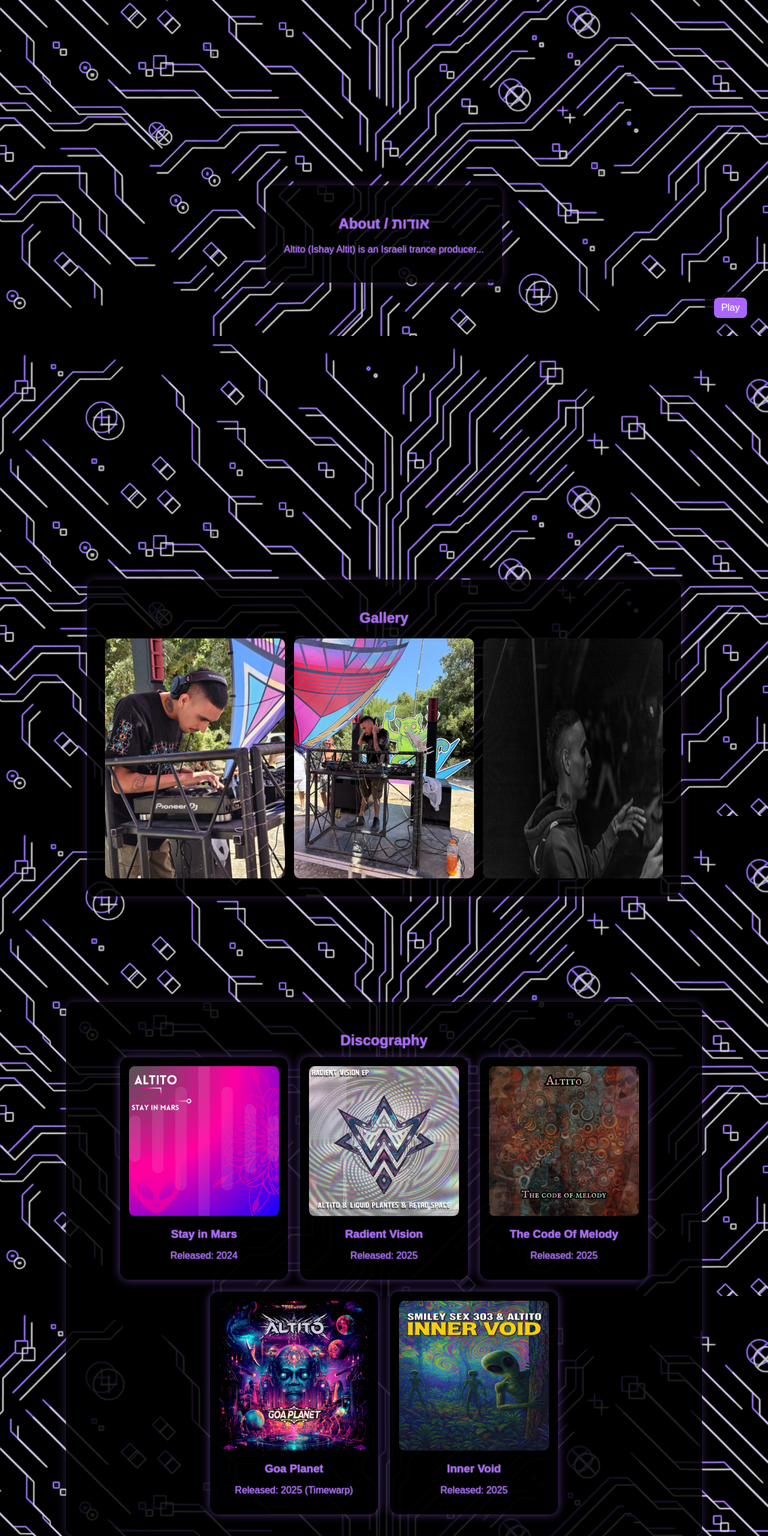
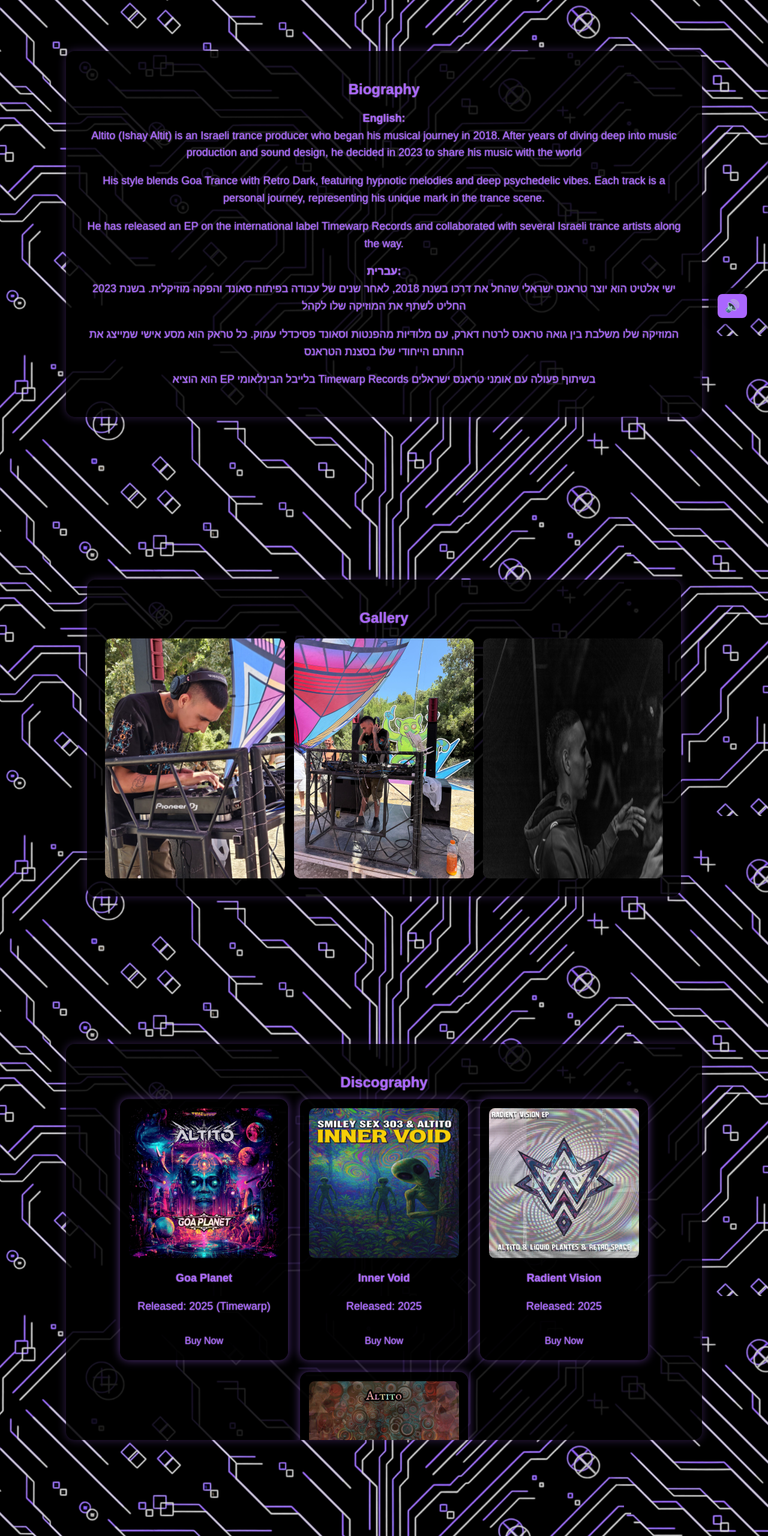
Before and after one commit to Pitbull452/Altitomusic, a plain HTML site: page index.html in a window 1280 px wide. Shown: the part 240-2800 px from the top of the page at 60% size. Drawn offline with Linux system fonts and the light colour scheme.

Commit message:
Add files via upload

```diff
--- a/index.html
+++ b/index.html
@@ -54,7 +54,7 @@
 
   /* תפריט צד ימין */
   .menu {
-    display: none;
+    display: block;
     position: fixed;
     top: 0;
     right: 0;
@@ -63,7 +63,13 @@
     background: rgba(0,0,0,0.9);
     padding: 20px;
     box-shadow: -2px 0 5px rgba(0,0,0,0.5);
+    transform: translateX(100%);
+    transition: transform 0.3s ease;
     z-index: 1001;
+  }
+
+  .menu.open {
+    transform: translateX(0);
   }
 
   .menu a {
@@ -107,6 +113,8 @@
     border-radius: 15px;
     text-align: center;
     max-width: 1000px;
+    max-height: 600px;
+    overflow-y: auto;
     transition: transform 0.3s ease, box-shadow 0.3s ease;
     box-shadow: 0 0 15px rgba(170,102,255,0.3); /* זוהר ניאון עדין */
   }
@@ -125,6 +133,8 @@
   p, h3 {
     color: #aa66ff;
     text-shadow: 0 0 2px #c399ff;
+    font-size: 18px;
+    line-height: 1.6;
   }
 
   /* Gallery */
@@ -185,7 +195,7 @@
     background: #aa66ff;
     border: none;
     color: white;
-    font-size: 16px;
+    font-size: 20px;
     padding: 8px 12px;
     border-radius: 8px;
     cursor: pointer;
@@ -226,15 +236,33 @@
     height: auto;
     border-radius: 10px;
     margin-bottom: 10px;
+    cursor: pointer;
+    transition: transform 0.3s, opacity 0.3s;
+  }
+
+  .track-card img:hover {
+    transform: scale(1.05);
+    opacity: 0.9;
   }
 
   .track-card h3 {
     margin: 5px 0;
   }
 
-  .track-card:hover {
-    transform: scale(1.05);
-    box-shadow: 0 0 25px #c399ff;
+  .buy-btn {
+    display: inline-block;
+    margin-top: 8px;
+    padding: 8px 16px;
+    background: rgba(0,0,0,0.6);
+    color: #aa66ff;
+    border-radius: 8px;
+    text-decoration: none;
+    transition: background 0.3s, box-shadow 0.3s;
+  }
+
+  .buy-btn:hover {
+    background: rgba(170,102,255,0.2);
+    box-shadow: 0 0 10px #c399ff;
   }
 
   /* Responsive למובייל */
@@ -248,6 +276,9 @@
     }
     .logo img {
       height: 120px;
+    }
+    .content-box p {
+      font-size: 16px;
     }
   }
 </style>
@@ -263,20 +294,41 @@
 </div>
 
 <div class="menu" id="menu">
-  <a href="#about">About</a>
+  <a href="#Biography">Biography</a>
   <a href="#gallery">Gallery</a>
   <a href="#discography">Discography</a>
   <a href="#booking">Booking</a>
   <a href="#platforms">All Platforms</a>
 </div>
 
-<section id="about" class="fade-section">
+<!-- Biography -->
+<section id="Biography" class="fade-section">
   <div class="content-box">
-    <h1>About / אודות</h1>
-    <p>Altito (Ishay Altit) is an Israeli trance producer...</p>
+    <h1>Biography</h1>
+    <p>
+      <strong>English:</strong><br>
+      Altito (Ishay Altit) is an Israeli trance producer who began his musical journey in 2018. After years of diving deep into music production and sound design, he decided in 2023 to share his music with the world
+    </p>
+    <p>
+      His style blends Goa Trance with Retro Dark, featuring hypnotic melodies and deep psychedelic vibes. Each track is a personal journey, representing his unique mark in the trance scene.
+    </p>
+    <p>
+      He has released an EP on the international label Timewarp Records and collaborated with several Israeli trance artists along the way.
+    </p>
+    <p>
+      <strong>עברית:</strong><br>
+    ישי אלטיט הוא יוצר טראנס ישראלי שהחל את דרכו בשנת 2018, לאחר שנים של עבודה בפיתוח סאונד והפקה מוזיקלית. בשנת 2023 החליט לשתף את המוזיקה שלו לקהל
+    </p>
+    <p>
+      המוזיקה שלו משלבת בין גואה טראנס לרטרו דארק, עם מלודיות מהפנטות וסאונד פסיכדלי עמוק. כל טראק הוא מסע אישי שמייצג את החותם הייחודי שלו בסצנת הטראנס
+    </p>
+    <p>
+      הוא הוציא EP בלייבל הבינלאומי Timewarp Records בשיתוף פעולה עם אומני טראנס ישראלים
+    </p>
   </div>
 </section>
 
+<!-- Gallery -->
 <section id="gallery" class="fade-section">
   <div class="content-box">
     <h1>Gallery</h1>
@@ -288,39 +340,53 @@
   </div>
 </section>
 
+<!-- Discography -->
 <section id="discography" class="fade-section">
   <div class="content-box">
     <h1>Discography</h1>
     <div class="discography-grid">
+
       <div class="track-card">
-        <img src="Stay in Mars.png" alt="Stay in Mars">
-        <h3>Stay in Mars</h3>
-        <p>Released: 2024</p>
+        <a href="https://altito.bandcamp.com/album/goa-planet" target="_blank">
+          <img src="Goa Planet.png" alt="Goa Planet">
+        </a>
+        <h3>Goa Planet</h3>
+        <p>Released: 2025 (Timewarp)</p>
+        <a class="buy-btn" href="https://altito.bandcamp.com/album/goa-planet" target="_blank">Buy Now</a>
       </div>
+
       <div class="track-card">
-        <img src="Radient Vision.png" alt="Radient Vision">
+        <a href="https://altito.bandcamp.com/track/inner-void" target="_blank">
+          <img src="Inner Void.png" alt="Inner Void">
+        </a>
+        <h3>Inner Void</h3>
+        <p>Released: 2025</p>
+        <a class="buy-btn" href="https://altito.bandcamp.com/track/inner-void" target="_blank">Buy Now</a>
+      </div>
+
+      <div class="track-card">
+        <a href="https://altito.bandcamp.com/album/radient-vision" target="_blank">
+          <img src="Radient Vision.png" alt="Radient Vision">
+        </a>
         <h3>Radient Vision</h3>
         <p>Released: 2025</p>
+        <a class="buy-btn" href="https://altito.bandcamp.com/album/radient-vision" target="_blank">Buy Now</a>
       </div>
+
       <div class="track-card">
-        <img src="The Code Of Melody.png" alt="The Code Of Melody">
+        <a href="https://altito.bandcamp.com/track/the-code-of-melody" target="_blank">
+          <img src="The Code Of Melody.png" alt="The Code Of Melody">
+        </a>
         <h3>The Code Of Melody</h3>
         <p>Released: 2025</p>
+        <a class="buy-btn" href="https://altito.bandcamp.com/track/the-code-of-melody" target="_blank">Buy Now</a>
       </div>
-      <div class="track-card">
-        <img src="Goa Planet.png" alt="Goa Planet">
-        <h3>Goa Planet</h3>
-        <p>Released: 2025 (Timewarp)</p>
-      </div>
-      <div class="track-card">
-        <img src="Inner Void.png" alt="Inner Void">
-        <h3>Inner Void</h3>
-        <p>Released: 2025</p>
-      </div>
+
     </div>
   </div>
 </section>
 
+<!-- Booking -->
 <section id="booking" class="fade-section">
   <div class="content-box">
     <h1>Booking</h1>
@@ -328,43 +394,42 @@
   </div>
 </section>
 
+<!-- Platforms -->
 <section id="platforms" class="fade-section">
   <div class="content-box">
     <h1>All Platforms</h1>
     <div class="platforms">
-      <a href="https://open.spotify.com/" target="_blank"><img src="spotify-icon.png" alt="Spotify"></a>
-      <a href="https://music.apple.com/" target="_blank"><img src="apple-music-icon.png" alt="Apple Music"></a>
-      <a href="https://soundcloud.com/" target="_blank"><img src="soundcloud-icon.png" alt="SoundCloud"></a>
-      <a href="https://www.youtube.com/" target="_blank"><img src="youtube-icon.png" alt="YouTube"></a>
+      <a href="https://open.spotify.com/artist/0Ag2EV082VOGly1wuXiWFU" target="_blank"><img src="spotify-icon.png" alt="Spotify"></a>
+      <a href="https://music.apple.com/us/artist/altito/1788277290" target="_blank"><img src="apple-music-icon.png" alt="Apple Music"></a>
+      <a href="https://soundcloud.com/altito_0" target="_blank"><img src="soundcloud-icon.png" alt="SoundCloud"></a>
+      <a href="https://www.youtube.com/@Altitomusic" target="_blank"><img src="youtube-icon.png" alt="YouTube"></a>
     </div>
   </div>
 </section>
 
+<!-- Music Player -->
 <div class="music-player">
   <audio id="bg-music" loop>
     <source src="your-music.mp3" type="audio/mpeg">
   </audio>
-  <button onclick="toggleMusic()">Play</button>
+  <button onclick="toggleMute()">🔊</button>
 </div>
 
 <script>
+  const menu = document.getElementById("menu");
   function toggleMenu() {
-    const menu = document.getElementById("menu");
-    menu.style.display = (menu.style.display === "block") ? "none" : "block";
+    menu.classList.toggle('open');
   }
 
-  function toggleMusic() {
-    const music = document.getElementById("bg-music");
-    const btn = document.querySelector(".music-player button");
-    if (music.paused) {
-      music.play();
-      btn.textContent = "Pause";
-    } else {
-      music.pause();
-      btn.textContent = "Play";
-    }
+  const music = document.getElementById("bg-music");
+  const btn = document.querySelector(".music-player button");
+
+  function toggleMute() {
+    music.muted = !music.muted;
+    btn.textContent = music.muted ? "🔇" : "🔊";
   }
 
+  // Fade-in effect
   const sections = document.querySelectorAll('.fade-section');
   const observer = new IntersectionObserver(entries => {
     entries.forEach(entry => {
```
Also changed, not shown: apple-music-icon.png (added), soundcloud-icon.png (added), spotify-icon.png (added), youtube-icon.png (added).
